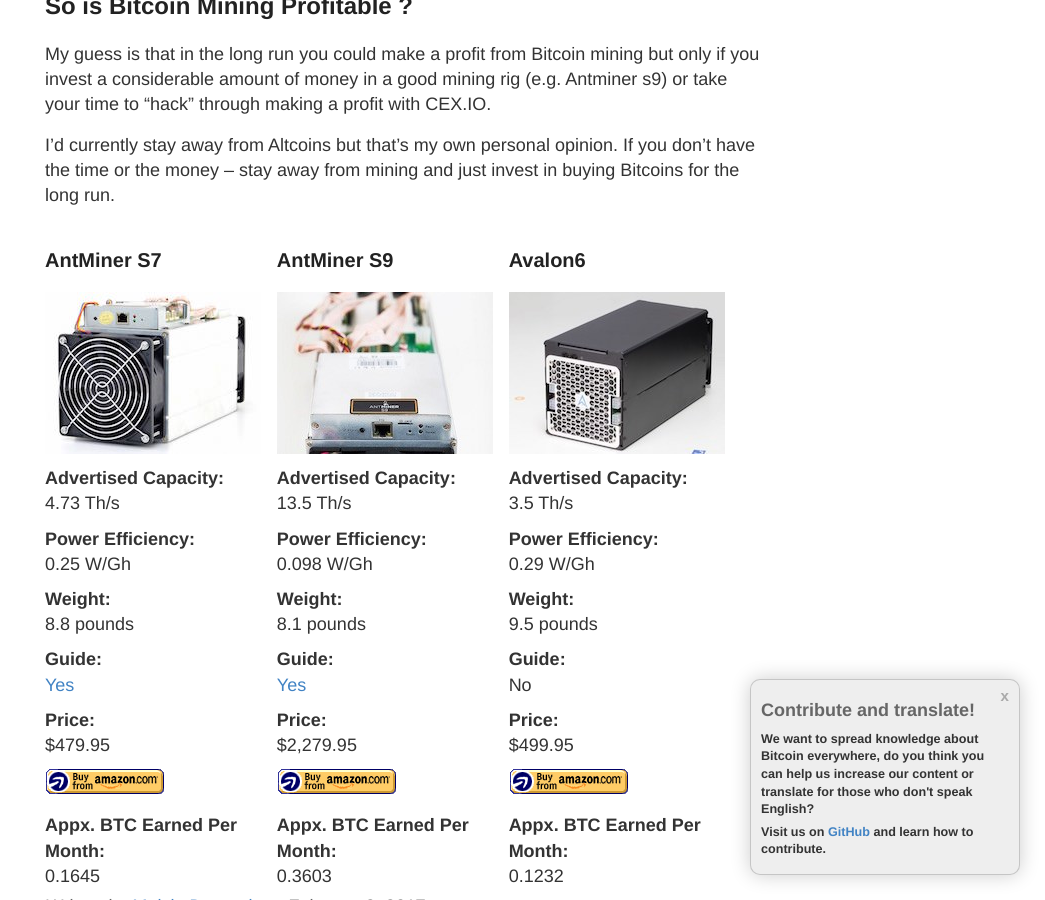
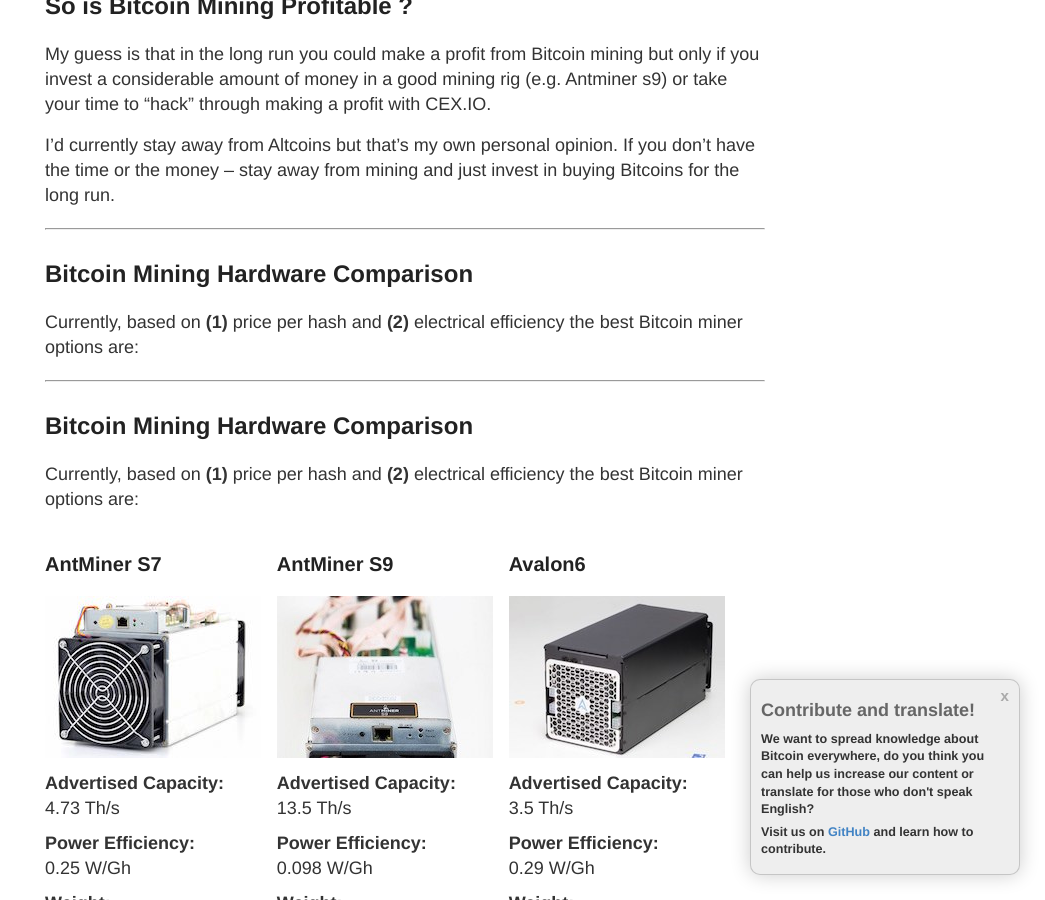
Before and after one commit to vesk4000/bm, a Jekyll site: the page built from _posts/2017-02-02-is-2017-profitable-for-bitcoin-mining.md, in a window 1280 px wide and 900 px high, scrolled down 4797 px. Shown: the whole window, without its empty margins (235-1280 px from the left). Built offline with Jekyll 4.4.1, drawn with Linux system fonts in a browser that asks for light colours; nearby versions of some CDN libraries; comment, search, counter and statistics services are not loaded; some of the changed text lies outside the part shown.

Commit message:
Update 2017-02-02-is-2017-profitable-for-bitcoin-mining.md

```diff
--- a/_posts/2017-02-02-is-2017-profitable-for-bitcoin-mining.md
+++ b/_posts/2017-02-02-is-2017-profitable-for-bitcoin-mining.md
@@ -81,6 +81,18 @@ published: true
 
 <p>I’d currently stay away from Altcoins but that’s my own personal opinion. If you don’t have the time or the money – stay away from mining and just invest in buying Bitcoins for the long run.</p>
 
+<hr id="hwc" style="width: 100%; margin: 20px 0; color: #eee;" />
+
+<h2>Bitcoin Mining Hardware Comparison</h2>
+
+<p>Currently, based on <b>(1)</b> price per hash and <b>(2)</b> electrical efficiency the best Bitcoin miner options are:</p>
+
+<hr id="hwc" style="width: 100%; margin: 20px 0; color: #eee;" />
+
+<h2>Bitcoin Mining Hardware Comparison</h2>
+
+<p>Currently, based on <b>(1)</b> price per hash and <b>(2)</b> electrical efficiency the best Bitcoin miner options are:</p>
+
 <div class="hardware-comparison">
 {% for miner in site.data.hardware %}
 {% if miner.cat contains 'featured' %}
```
